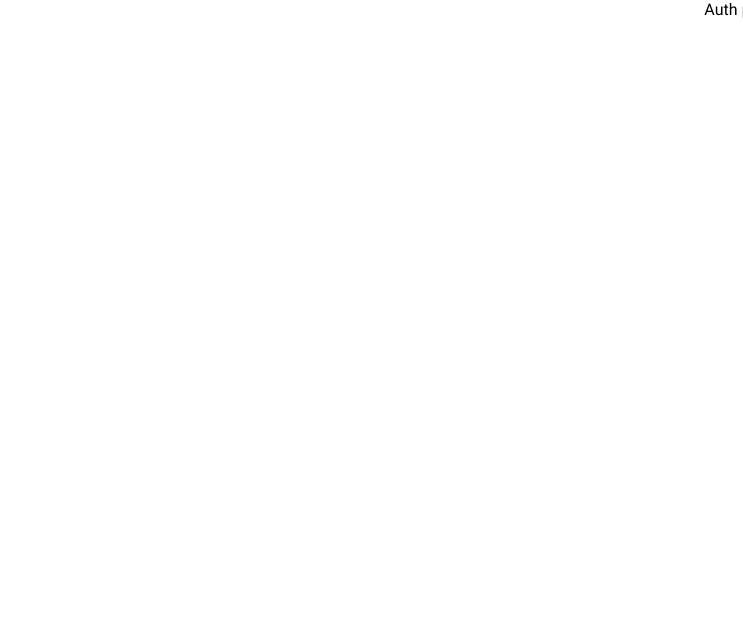
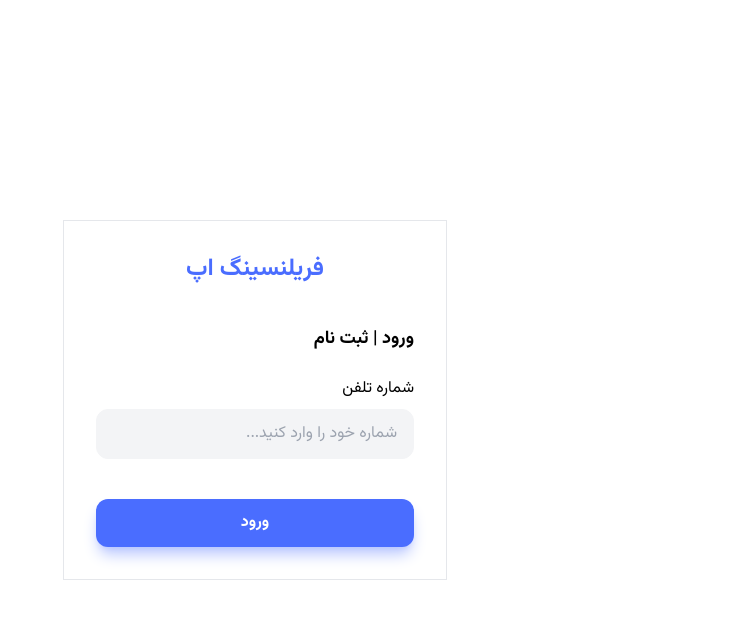
Before and after one commit to code-Alireza-code/freelancing-app-react, a React (Vite) app in the folder frontend/: page /auth in a window 1280 px wide. Shown: the top 618 px of the page, without its empty margins (537-1280 px from the left). Built offline with nearby package versions, Linux system fonts and the light colour scheme.

Commit message:
add react-hook-form and SendOTPForm markup

```diff
--- a/frontend/package.json
+++ b/frontend/package.json
@@ -12,6 +12,7 @@
   "dependencies": {
     "react": "^19.0.0",
     "react-dom": "^19.0.0",
+    "react-hook-form": "^7.54.2",
     "react-router-dom": "^7.1.5"
   },
   "devDependencies": {
--- /dev/null
+++ b/frontend/src/features/authentication/SendOTPForm.tsx
@@ -0,0 +1,48 @@
+import { useForm } from "react-hook-form";
+import TextField from "../../ui/TextField";
+
+type SendOTPFormDataType = {
+  phoneNumber: number | string;
+};
+
+function SendOTPForm() {
+  const {
+    register,
+    formState: { errors },
+    handleSubmit,
+  } = useForm<SendOTPFormDataType>();
+
+  const handleSendOTP = (formData: SendOTPFormDataType) => {
+    console.log(formData);
+  };
+
+  return (
+    <div className="w-full sm:max-w-sm justify-center">
+      <div className="p-8 border border-gray-200">
+        <div className="text-center text-2xl font-bold text-primary-900 mb-10">
+          فریلنسینگ اپ
+        </div>
+        <div className="font-bold mb-6 text-lg">ورود | ثبت نام</div>
+        <form onSubmit={handleSubmit(handleSendOTP)} className="space-y-10">
+          <TextField
+            label="شماره تلفن"
+            type="number"
+            {...register("phoneNumber", { required: true })}
+            className={`${errors["phoneNumber"] && "border border-error"}`}
+            placeholder="شماره خود را وارد کنید..."
+          />
+          {errors["phoneNumber"] && (
+            <span className="text-xs text-error">
+              *لطفا این قسمت را خالی نگذارید
+            </span>
+          )}
+          <button type="submit" className="btn btn--primary w-full">
+            ورود
+          </button>
+        </form>
+      </div>
+    </div>
+  );
+}
+
+export default SendOTPForm;
--- a/frontend/src/pages/Auth.tsx
+++ b/frontend/src/pages/Auth.tsx
@@ -1,5 +1,11 @@
+import SendOTPForm from "../features/authentication/SendOTPForm";
+
 function Auth() {
-  return <div>Auth page</div>;
+  return (
+    <div className="flex items-center justify-center h-screen">
+      <SendOTPForm />
+    </div>
+  );
 }
 
 export default Auth;
--- /dev/null
+++ b/frontend/src/ui/TextField.tsx
@@ -0,0 +1,40 @@
+import { HTMLInputTypeAttribute } from "react";
+
+type TextFieldPropsType = {
+  label: string;
+  type: HTMLInputTypeAttribute;
+  name: string;
+  id?: string;
+  rest?: unknown;
+  className?: string;
+  placeholder?: string;
+};
+
+function TextField({
+  label,
+  type = "text",
+  name,
+  id = "",
+  className = "",
+  placeholder,
+  ...rest
+}: TextFieldPropsType) {
+  return (
+    <div>
+      <label className="mb-2 block" htmlFor={name}>
+        {label}
+      </label>
+      <input
+        className={`textField__input ${className}`}
+        type={type}
+        name={name}
+        id={id || name}
+        autoComplete="off"
+        placeholder={placeholder}
+        {...(rest as React.InputHTMLAttributes<HTMLInputElement>)}
+      />
+    </div>
+  );
+}
+
+export default TextField;
```
Also changed, not shown: 1 other file (tests, documents, lock files or other folders).
